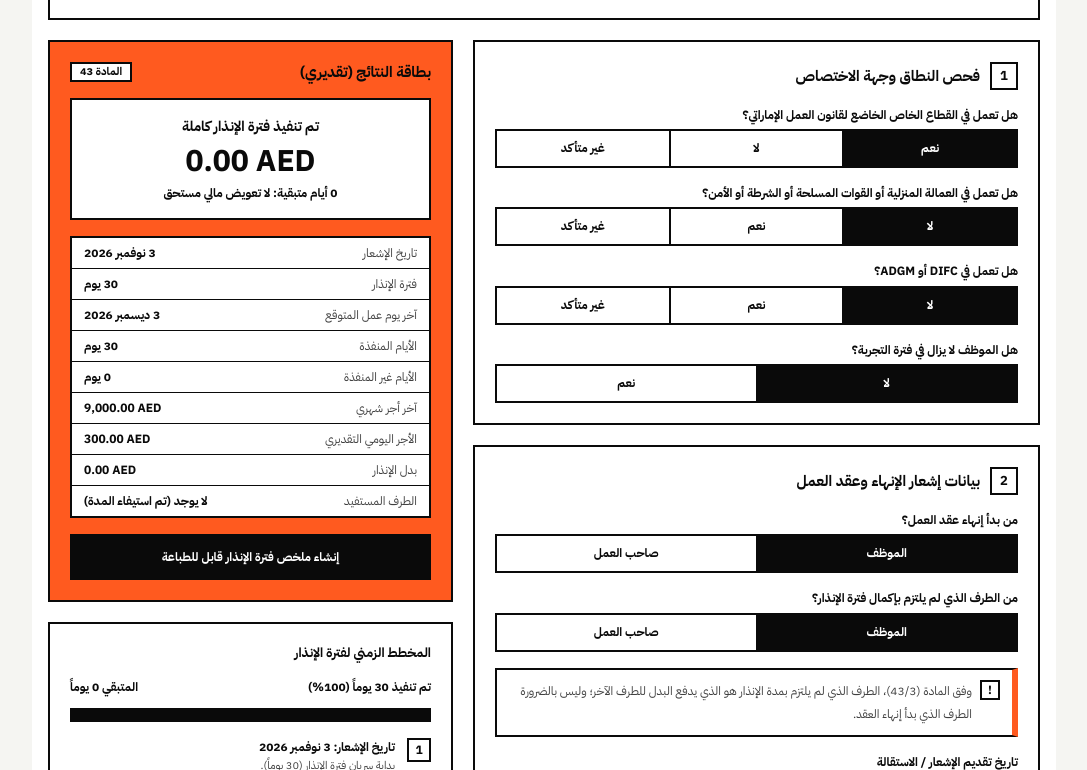
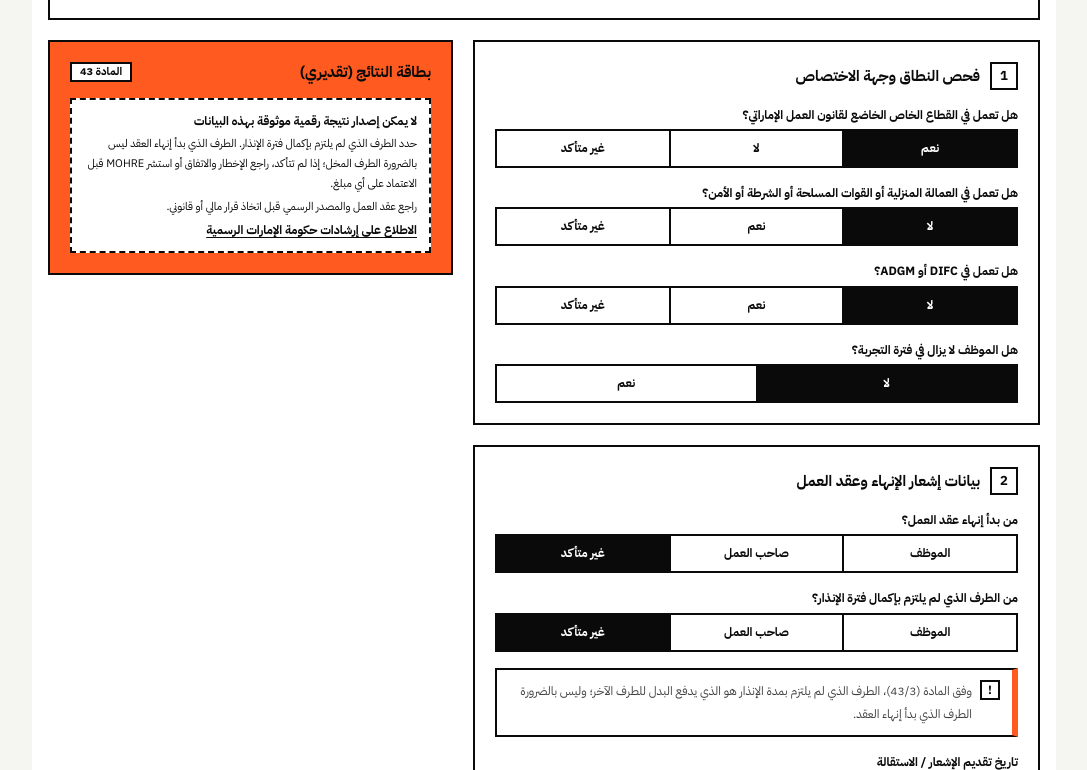
Before and after one commit to MAHMADzubair/arabic-tools, a Next.js app: page /ar/ae/notice-period-calculator in a window 1280 px wide. Shown: the part 430-1200 px from the top of the page, without its empty margins (96-1183 px from the left). Built offline with nearby package versions, Linux system fonts and the light colour scheme; no server answers.

Commit message:
fix: require explicit notice-breach party before estimating compensation

```diff
--- a/components/UaeNoticePeriodCalculator.jsx
+++ b/components/UaeNoticePeriodCalculator.jsx
@@ -124,8 +124,8 @@ export default function UaeNoticePeriodCalculator() {
   // Probation
   const [isProbation, setIsProbation] = useState("no");
   // Core inputs
-  const [terminationInitiator, setTerminationInitiator] = useState("employee");
-  const [nonCompliantParty, setNonCompliantParty] = useState("employee");
+  const [terminationInitiator, setTerminationInitiator] = useState("unsure");
+  const [nonCompliantParty, setNonCompliantParty] = useState("unsure");
   const [noticeStartDate, setNoticeStartDate] = useState(() => getUaeDateString());
   const [contractNoticePreset, setContractNoticePreset] = useState("30");
   const [customNoticeDays, setCustomNoticeDays] = useState("30");
@@ -220,6 +220,9 @@ export default function UaeNoticePeriodCalculator() {
     if (isMutualWaiver) {
       return "عند الاتفاق الكتابي على الإعفاء أو تخفيض الإنذار، لا يعني ذلك تلقائياً أن بدل الإنذار يساوي صفراً؛ فالمادة (43/2) تشترط حفظ حقوق العامل. راجع نص الاتفاق وMOHRE، وهذه الحاسبة لا تحسب اتفاقات الإعفاء أو التسوية الخاصة.";
     }
+    if (nonCompliantParty === "unsure") {
+      return "حدد الطرف الذي لم يلتزم بإكمال فترة الإنذار. الطرف الذي بدأ إنهاء العقد ليس بالضرورة الطرف المخل؛ إذا لم تتأكد، راجع الإخطار والاتفاق أو استشر MOHRE قبل الاعتماد على أي مبلغ.";
+    }
     if (noticeValidation.msg) return noticeValidation.msg;
     if (!Number.isInteger(requiredNoticeDays)) {
       return "أدخل مدة إنذار كاملة بالأيام دون كسور.";
@@ -244,6 +247,7 @@ export default function UaeNoticePeriodCalculator() {
     isExcludedCategory,
     isDifcAdgm,
     isProbation,
+    nonCompliantParty,
     noticeValidation.msg,
     requiredNoticeDays,
     noticeStartDate,
@@ -256,7 +260,7 @@ export default function UaeNoticePeriodCalculator() {
   ]);
 
   const compensationDirection = useMemo(() => {
-    if (remainingNoticeDays <= 0 || wage <= 0) return "none";
+    if (remainingNoticeDays <= 0 || wage <= 0 || nonCompliantParty === "unsure") return "none";
     return nonCompliantParty === "employer" ? "to_employee" : "to_employer";
   }, [remainingNoticeDays, wage, nonCompliantParty]);
 
@@ -312,8 +316,8 @@ export default function UaeNoticePeriodCalculator() {
     setIsExcludedCategory("no");
     setIsDifcAdgm("no");
     setIsProbation("no");
-    setTerminationInitiator("employee");
-    setNonCompliantParty("employee");
+    setTerminationInitiator("unsure");
+    setNonCompliantParty("unsure");
     const today = getUaeDateString();
     setNoticeStartDate(today);
     setContractNoticePreset("30");
@@ -419,10 +423,10 @@ export default function UaeNoticePeriodCalculator() {
               <Step n="2" id="nc-s2">بيانات إشعار الإنهاء وعقد العمل</Step>
 
               <Seg id="nc-init" label="من بدأ إنهاء عقد العمل؟" value={terminationInitiator} onChange={setTerminationInitiator}
-                options={[{ id: "employee", label: "الموظف" }, { id: "employer", label: "صاحب العمل" }]} />
+                options={[{ id: "employee", label: "الموظف" }, { id: "employer", label: "صاحب العمل" }, { id: "unsure", label: "غير متأكد" }]} />
 
               <Seg id="nc-breach" label="من الطرف الذي لم يلتزم بإكمال فترة الإنذار؟" value={nonCompliantParty} onChange={setNonCompliantParty}
-                options={[{ id: "employee", label: "الموظف" }, { id: "employer", label: "صاحب العمل" }]} />
+                options={[{ id: "employee", label: "الموظف" }, { id: "employer", label: "صاحب العمل" }, { id: "unsure", label: "غير متأكد" }]} />
               <Note>وفق المادة (43/3)، الطرف الذي لم يلتزم بمدة الإنذار هو الذي يدفع البدل للطرف الآخر؛ وليس بالضرورة الطرف الذي بدأ إنهاء العقد.</Note>
 
               <div className="nc-field">
@@ -555,10 +559,10 @@ export default function UaeNoticePeriodCalculator() {
                     <Row k="الطرف المستفيد" v={beneficiary} strong />
                   </dl>
 
-                  {terminationInitiator === "employer" && (
+                  {terminationInitiator !== "employee" && (
                     <div className="nc-white">
                       <p className="nc-small-b">ملاحظة (المادة 43 - البند 5)</p>
-                      <p className="nc-small">إذا أنهى صاحب العمل عقد العمل، يحق للعامل التغيب يوماً واحداً غير مدفوع الأجر أسبوعياً للبحث عن عمل، شريطة إخطار صاحب العمل قبل يوم الغياب بثلاثة أيام على الأقل.</p>
+                      <p className="nc-small">إذا كان صاحب العمل هو من أنهى عقد العمل، يحق للعامل التغيب يوماً واحداً غير مدفوع الأجر أسبوعياً للبحث عن عمل، شريطة إخطار صاحب العمل قبل يوم الغياب بثلاثة أيام على الأقل. إذا لم تتأكد من الطرف الذي بدأ الإنهاء، تحقق من الإخطار المكتوب.</p>
                     </div>
                   )}
 
@@ -686,8 +690,8 @@ export default function UaeNoticePeriodCalculator() {
                 )}
 
                 <dl className="nc-doc-grid">
-                  <div><dt>الطرف الذي بدأ الإنهاء</dt><dd>{terminationInitiator === "employee" ? "الموظف" : "صاحب العمل"}</dd></div>
-                  <div><dt>الطرف الذي لم يلتزم بالإنذار</dt><dd>{nonCompliantParty === "employee" ? "الموظف" : "صاحب العمل"}</dd></div>
+                  <div><dt>الطرف الذي بدأ الإنهاء</dt><dd>{terminationInitiator === "employee" ? "الموظف" : terminationInitiator === "employer" ? "صاحب العمل" : "غير محدد"}</dd></div>
+                  <div><dt>الطرف الذي لم يلتزم بالإنذار</dt><dd>{nonCompliantParty === "employee" ? "الموظف" : nonCompliantParty === "employer" ? "صاحب العمل" : "غير محدد"}</dd></div>
                   <div><dt>تاريخ الإشعار</dt><dd>{formatDateAr(noticeStartDate)}</dd></div>
                   <div><dt>فترة الإنذار التعاقدية</dt><dd>{requiredNoticeDays} يوم</dd></div>
                   <div><dt>آخر يوم عمل المتوقع</dt><dd>{formatDateAr(expectedLastWorkingDate)}</dd></div>
```
